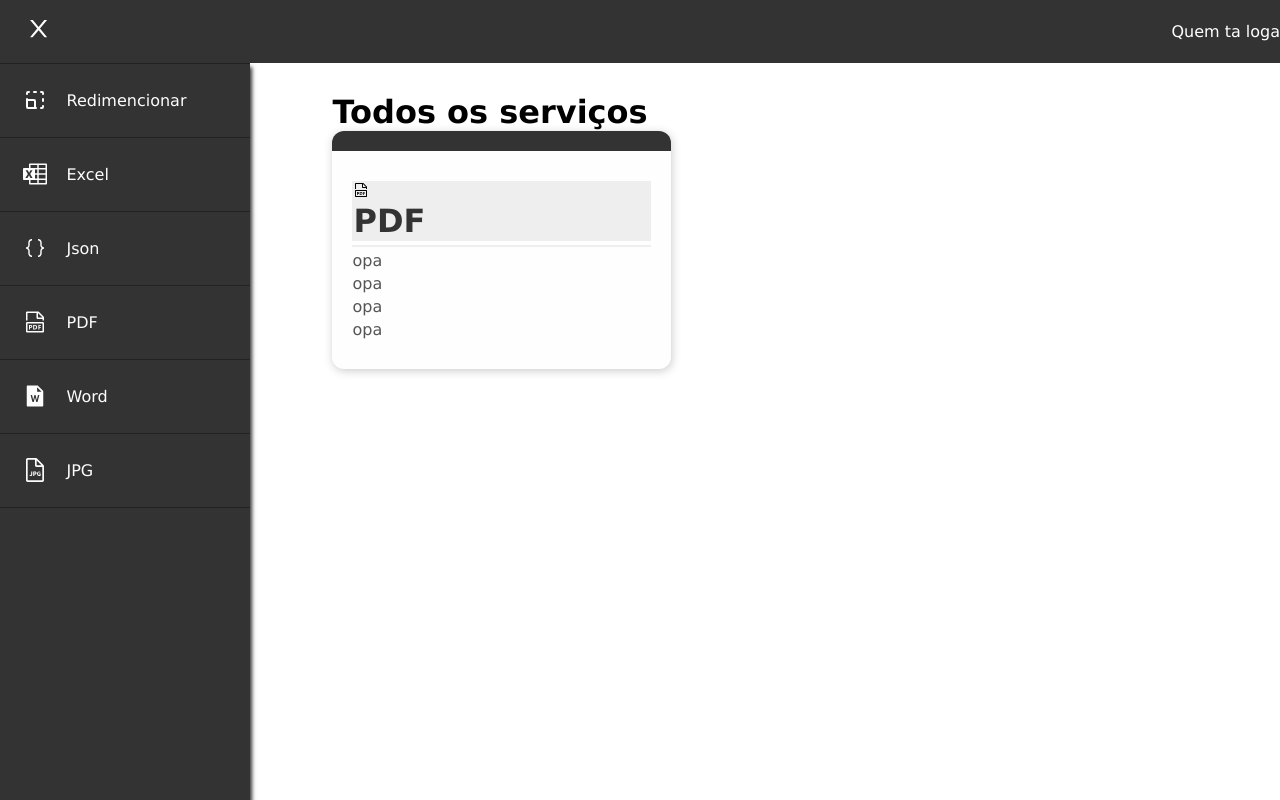
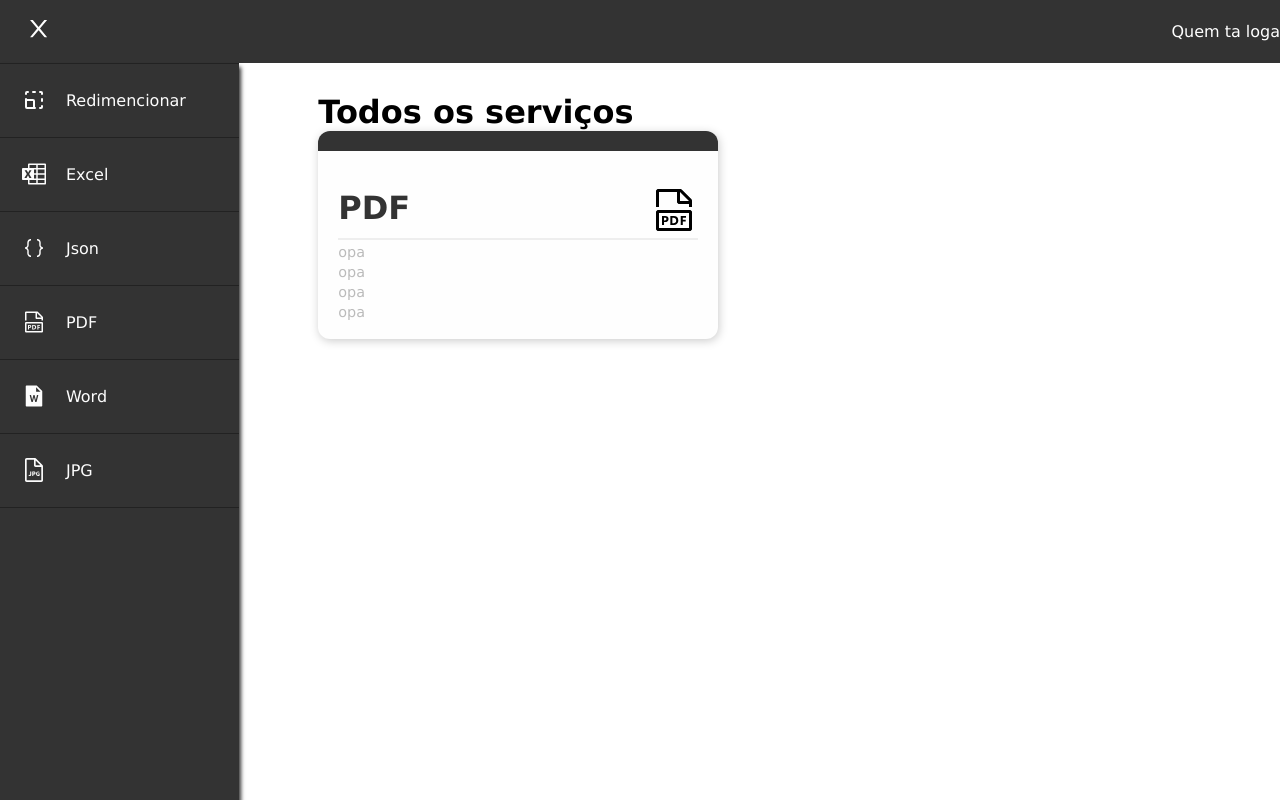
Before and after one commit to Joao-Pedro15/devHelper-frontend, a React (Create React App) app in the folder client/: page /home in a window 1280 px wide. Built offline with nearby package versions, Linux system fonts and the light colour scheme.

Commit message:
style: styling card component

```diff
--- a/client/src/components/Card/style.ts
+++ b/client/src/components/Card/style.ts
@@ -1,7 +1,8 @@
 import styled from 'styled-components'
 
 export const Container = styled.div`
-  max-width: 35%;
+  width: 25rem;
+  height: 13rem;
   border-radius: 12px;
   overflow: hidden;
   background-color: #fefefe;
@@ -29,12 +30,22 @@
     color: #333;
     font-size: 2rem;
   }
+  svg {
+    font-size: 3rem;
+    padding: 5px 0 0 20px;
+  }
+  div {
+    display: flex;
+    align-items: center;
+    justify-content: space-between;
+    flex-direction: row-reverse;
+  }
 
   p{
-    color: #555;
-    font-size: 1rem;
+    color: #bbb;
+    font-size: .9rem;
   }
-  div {
+  div:last-of-type {
     padding: 1px;
     background-color: #eee;
   }
```
